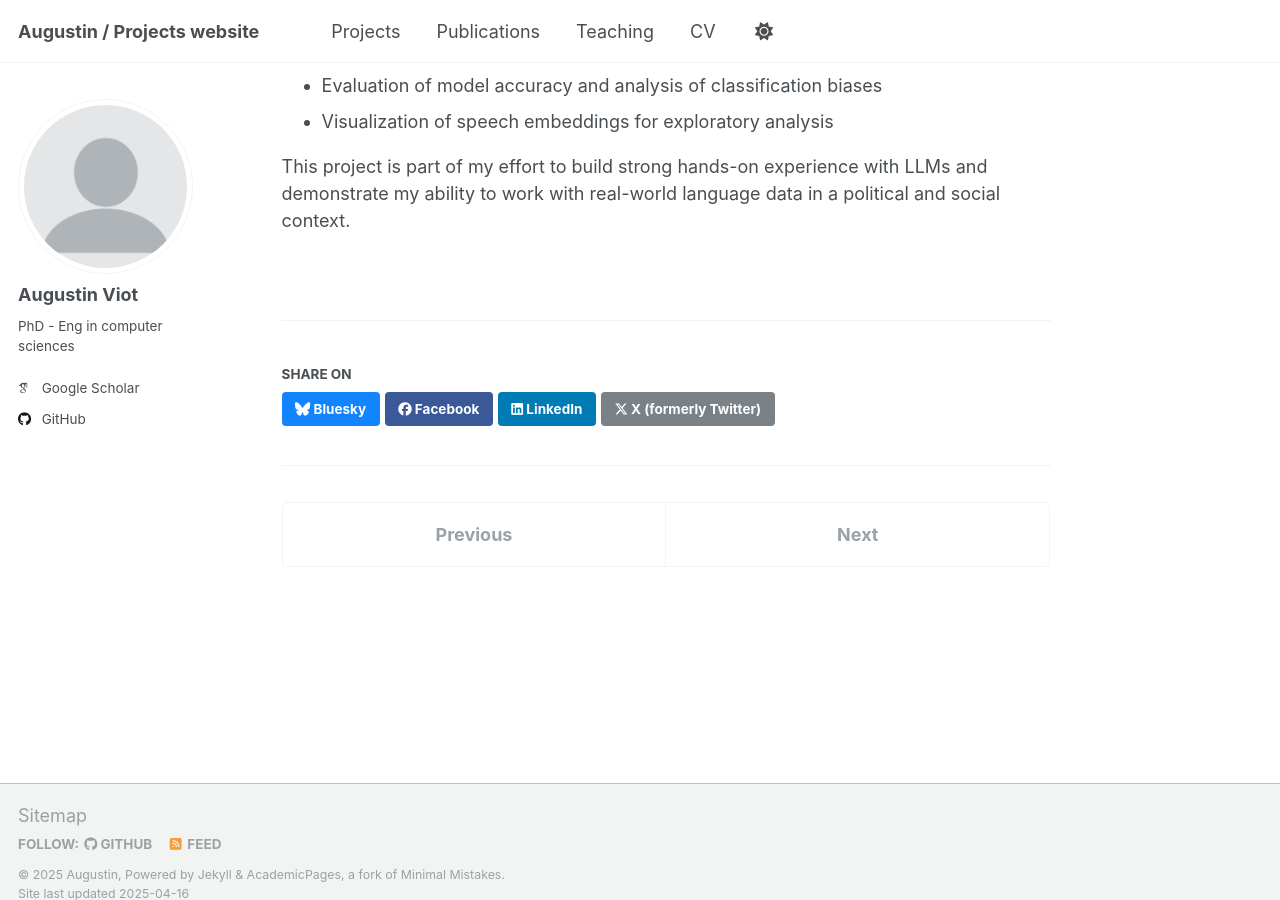
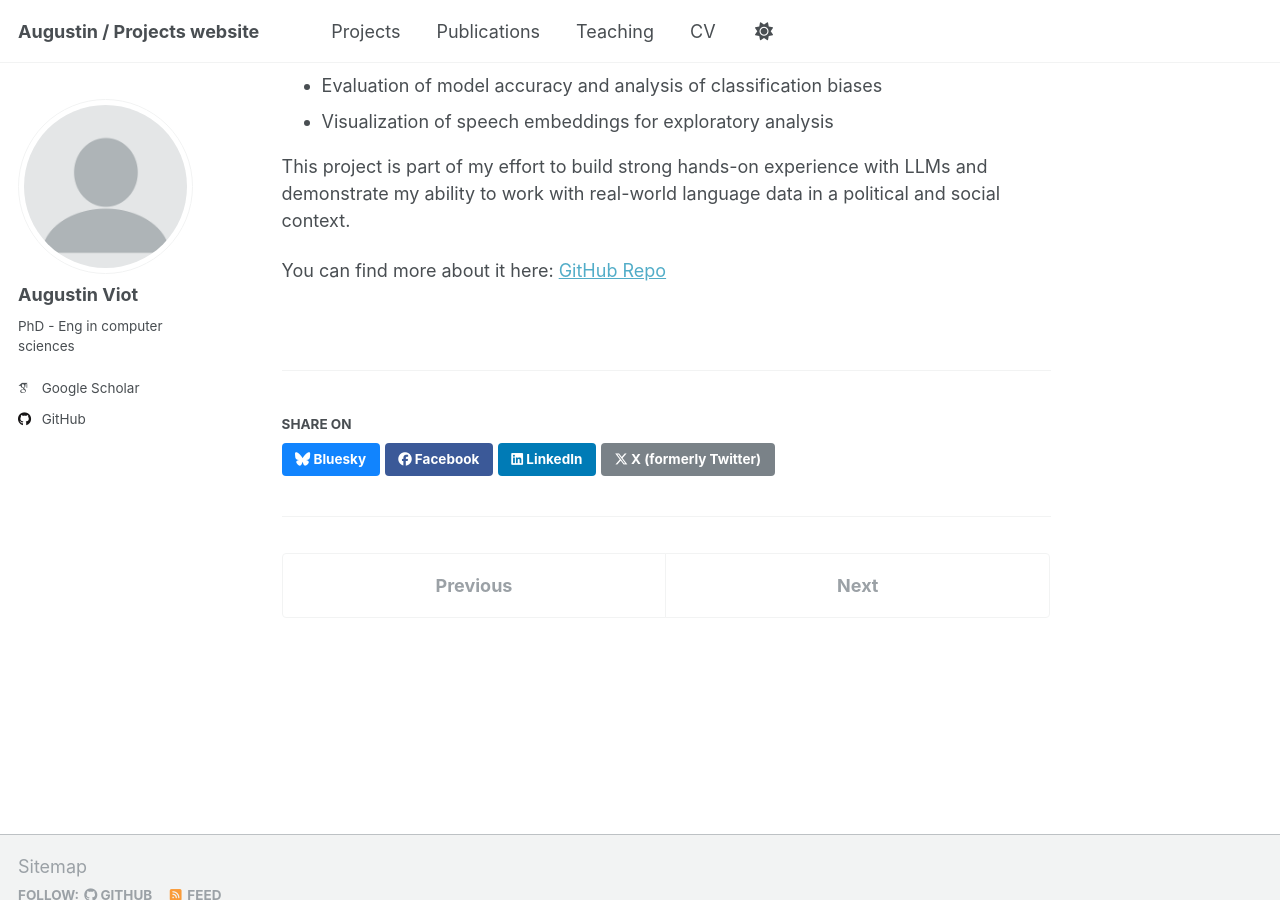
Before and after one commit to augustin72/augustin72.github.io, a Jekyll site: the page built from _portfolio/classifier-french-parliamentary-debates.md, in a window 1280 px wide and 900 px high, scrolled down 455 px. Built offline with Jekyll 4.4.1, drawn with Linux system fonts in a browser that asks for light colours; some web fonts are replaced.

Commit message:
added description to NLP project

```diff
--- a/_portfolio/classifier-french-parliamentary-debates.md
+++ b/_portfolio/classifier-french-parliamentary-debates.md
@@ -1,10 +1,9 @@
 ---
 title: Classifying French Parliamentary Speeches
-excerpt: An NLP project to predict a deputy's political group based on their speeches.
+excerpt: "An NLP project to predict a deputy's political group based on their speeches. You can find more about it here: <a href='https://github.com/augustin72/ProjectAN'>GitHub Repo</a><br/> <img src='/images/portefolio/classifier-french-parliamentary-debates/ProjectAN-image.png'>"
 tech: Python, Transformers, HuggingFace
 collection: portfolio
 ---
-
 This project uses Natural Language Processing techniques to classify speeches from the French National Assembly. The objective is to predict the political group of a deputy solely based on the content and style of their interventions.
 
 The dataset is composed of transcripts from public parliamentary debates. I used pre-trained transformer models (CamemBERT) and fine-tuned them for multi-class text classification.
@@ -16,3 +15,5 @@ Key aspects:
 - Visualization of speech embeddings for exploratory analysis
 
 This project is part of my effort to build strong hands-on experience with LLMs and demonstrate my ability to work with real-world language data in a political and social context.
+
+You can find more about it here: <a href='https://github.com/augustin72/ProjectAN'>GitHub Repo</a>
```
Also changed, not shown: 1 other file.
